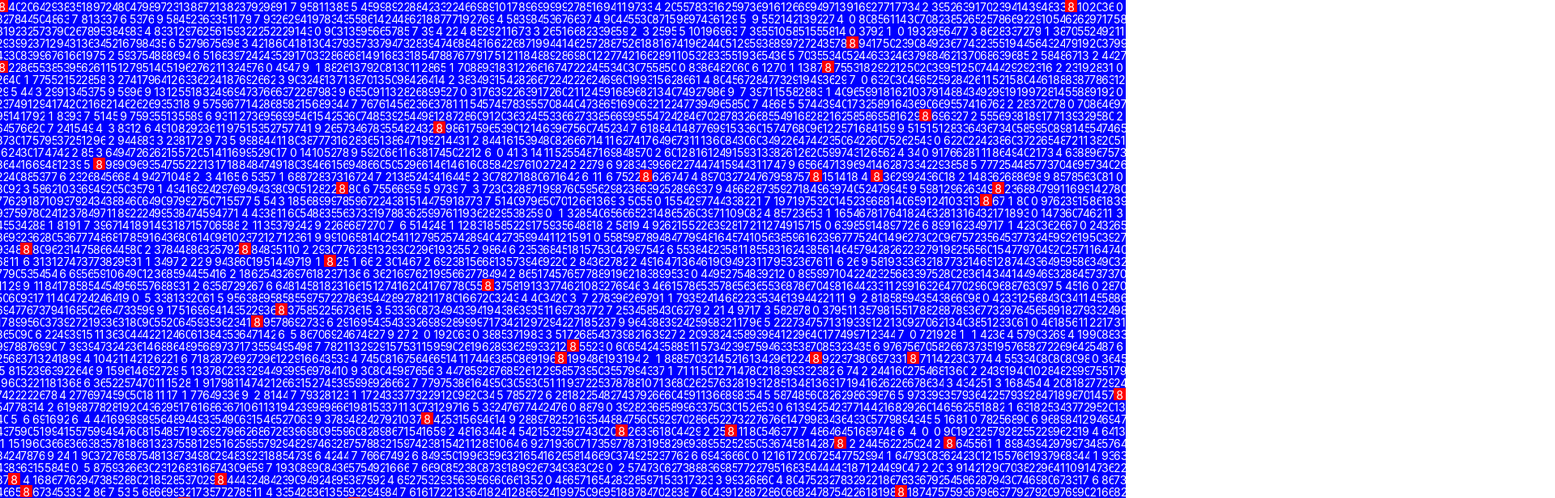
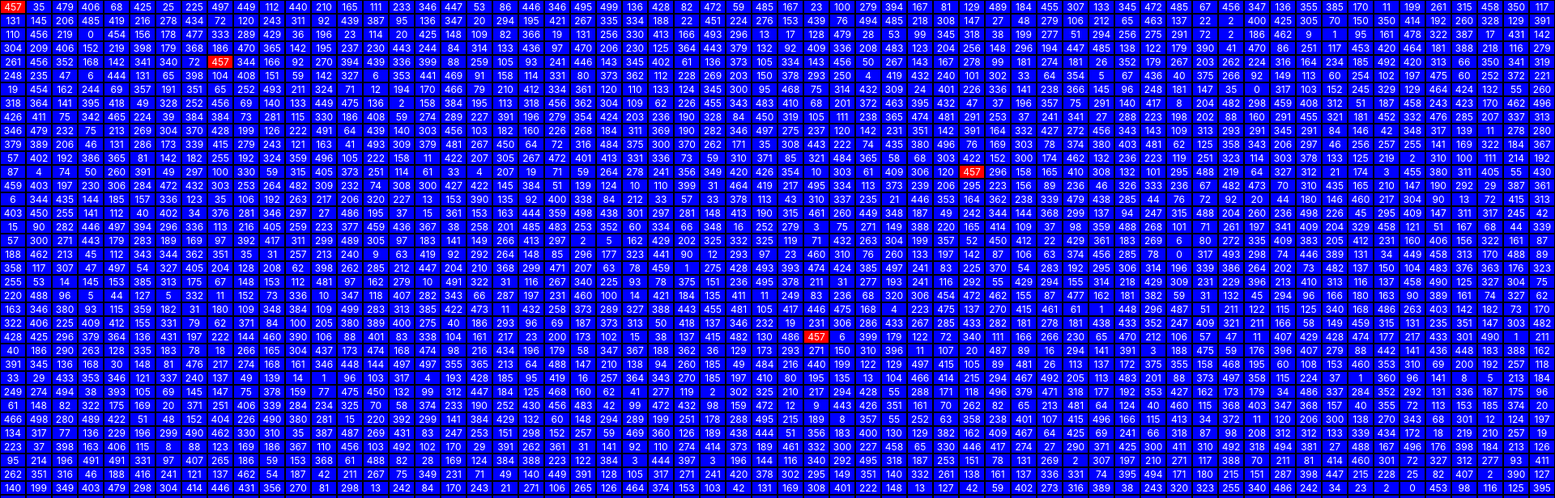
Before and after one commit to tmatthiash/CssGridMouseover, a React (Create React App) app: page / in a window 1280 px wide. Shown: the top 616 px of the page at 81% size, 1920 px wide, since content can reach past the window. Built offline with nearby package versions, Linux system fonts and the light colour scheme.

Commit message:
look a bit nicer etc

```diff
--- a/src/Cell.js
+++ b/src/Cell.js
@@ -20,7 +20,7 @@ export class Cell extends Component {
     render() {
         const { cellValue } = this.props;
         return (
-            <div onMouseEnter={this.mouseEnter} ref={this.cellRef} style={{ fontSize: "14px", width: "15px", height: "15px", backgroundColor: "blue" }} >{cellValue}</div>
+            <div onMouseEnter={this.mouseEnter} ref={this.cellRef} style={{ border: "1px solid black", fontSize: "12px", width: "30px", height: "15px", backgroundColor: "blue" }} >{cellValue}</div>
         )
     }
 }
--- a/src/Grid.js
+++ b/src/Grid.js
@@ -45,7 +45,7 @@ export class Grid extends Component {
             let cellValues = [];
             let j;
             for (j = 0; j < 100; j++) {
-                cellValues.push(Math.floor(Math.random() * 100))
+                cellValues.push(Math.floor(Math.random() * 500))
             }
             bigBigArray.push({cellValues: cellValues});
         }
```
